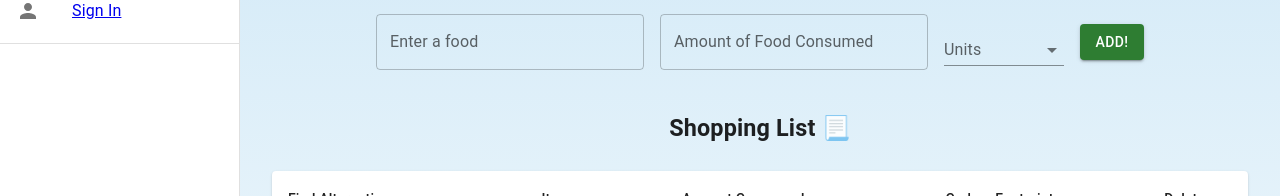
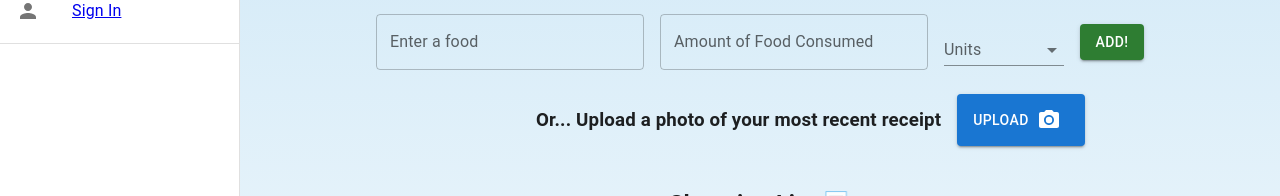
Before and after one commit to meishinlee/The-Secret-37-Percent, a React (Create React App) app in the folder frontend/: page / in a window 1280 px wide. Shown: the part 182-378 px from the top of the page. Built offline with nearby package versions, Linux system fonts and the light colour scheme; no server answers.

Commit message:
Add upload picture button

```diff
--- a/frontend/src/pages/home.js
+++ b/frontend/src/pages/home.js
@@ -10,6 +10,9 @@ import Typography from '@mui/material/Typography';
 import axios from 'axios';
 import React, { useState } from 'react';
 import ShoppingListTable from '../components/shoppingtable/shoppingtable';
+import IconButton from '@mui/material/IconButton';
+import PhotoCamera from '@mui/icons-material/PhotoCamera';
+import { styled } from '@mui/material/styles';
 
 const Home = () => {
     const [displayGreen, setDisplayGreen] = useState(false);
@@ -58,6 +61,10 @@ const Home = () => {
 
     }
 
+    const Input = styled('input')({
+        display: 'none',
+      });
+
     return (
         <div>
             <Box pt={0} ml={10} pl={3} pr={3} mr={10}>
@@ -82,6 +89,17 @@ const Home = () => {
                         <Button variant="contained" color="primary" onMouseEnter={() => setDisplayGreen(false)}>Add!</Button> :
                         <Button variant="contained" color="success" onClick={addToDb} onMouseLeave={() => setDisplayGreen(true)}>Add!</Button>}
                 </Stack>
+                <Stack direction="row" spacing={2} alignItems="center" pt={3} pl = {20}>
+                <h3>Or... Upload a photo of your most recent receipt </h3>
+                <label htmlFor="contained-button-file">
+                    <Input accept="image/*" id="contained-button-file" multiple type="file" />
+                    <Button variant="contained" component="span">
+                    Upload <IconButton sx={{ color: "white" }} aria-label="upload picture" component="span">
+                            <PhotoCamera />
+                            </IconButton>
+                    </Button>
+                </label>
+                </Stack>
             </Box>
             <Box mt={5} alignItems="center">
                 <Typography sx={{ mt: 4, mb: 2 }} variant="h6" component="div">
```
